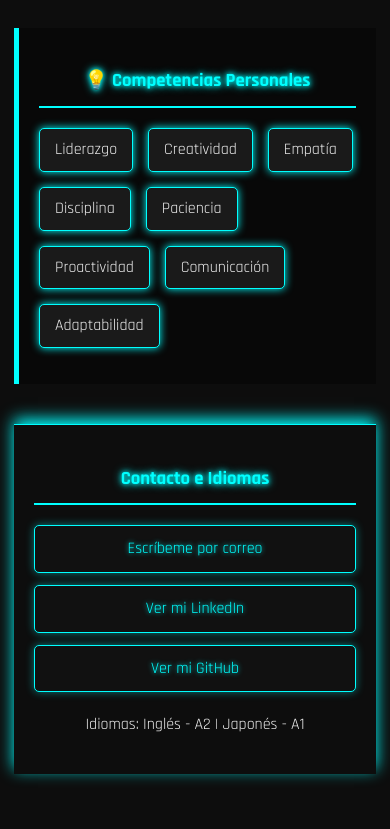
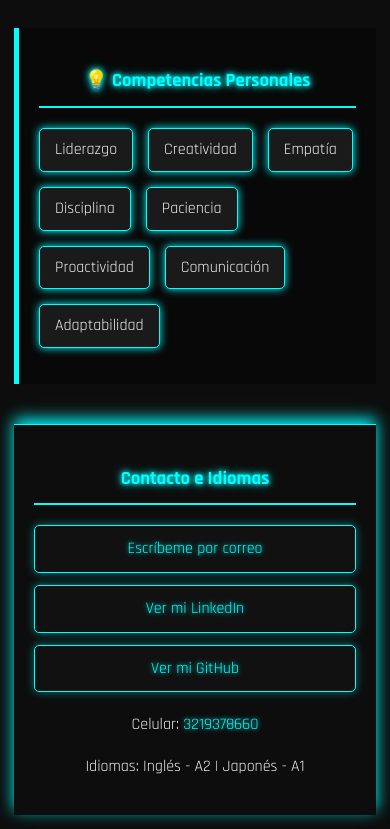
Before and after one commit to josalza902/curriculum-tron, a plain HTML site: page index.html in a window 390 px wide. Shown: the part 1969-2798 px from the top of the page. Before the commit the page ends 2757 px from the top, so only its background shows below. Drawn offline with Linux system fonts and the light colour scheme.

Commit message:
Restore phone contact link

```diff
--- a/index.html
+++ b/index.html
@@ -94,6 +94,7 @@
             <a class="contact-button" href="https://www.linkedin.com/in/jose-esteban-alzate-rojas-b57207353" target="_blank" rel="noopener noreferrer">Ver mi LinkedIn</a>
             <a class="contact-button" href="https://github.com/josalza902" target="_blank" rel="noopener noreferrer">Ver mi GitHub</a>
         </nav>
+        <p>Celular: <a href="tel:+573219378660">3219378660</a></p>
         <p>Idiomas: Inglés - A2 | Japonés - A1</p>
     </footer>
     <script>
```
